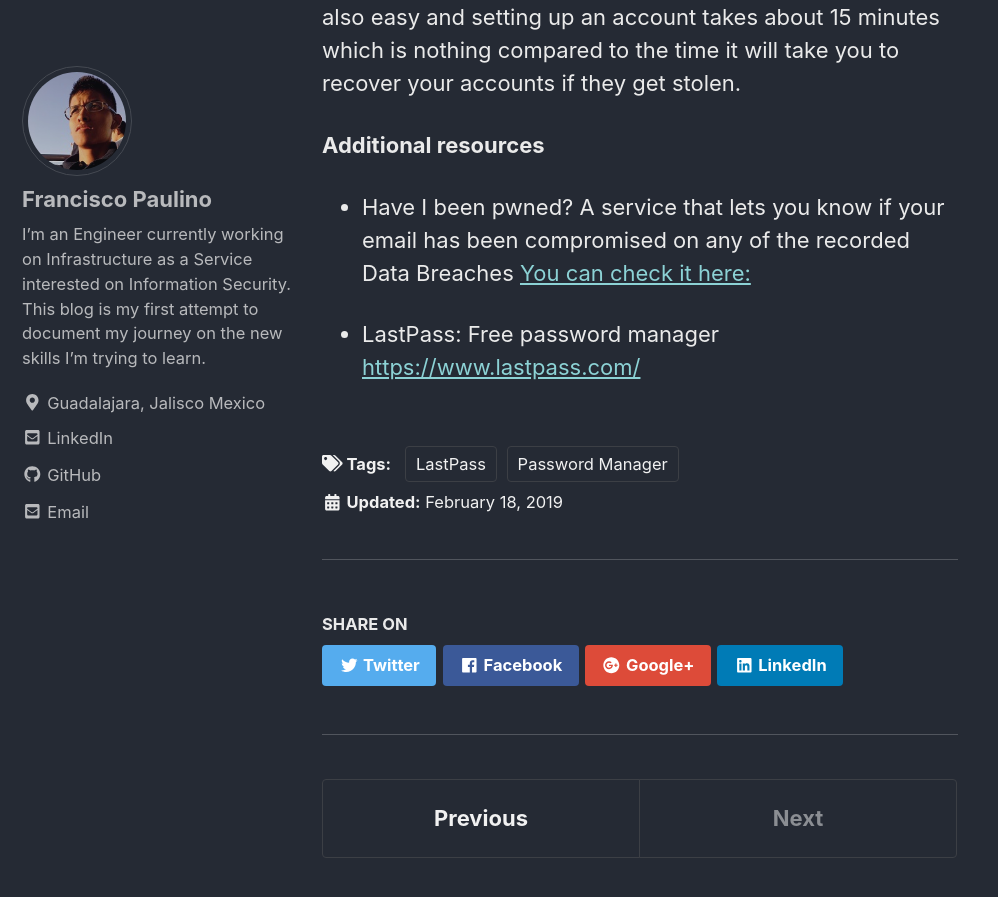
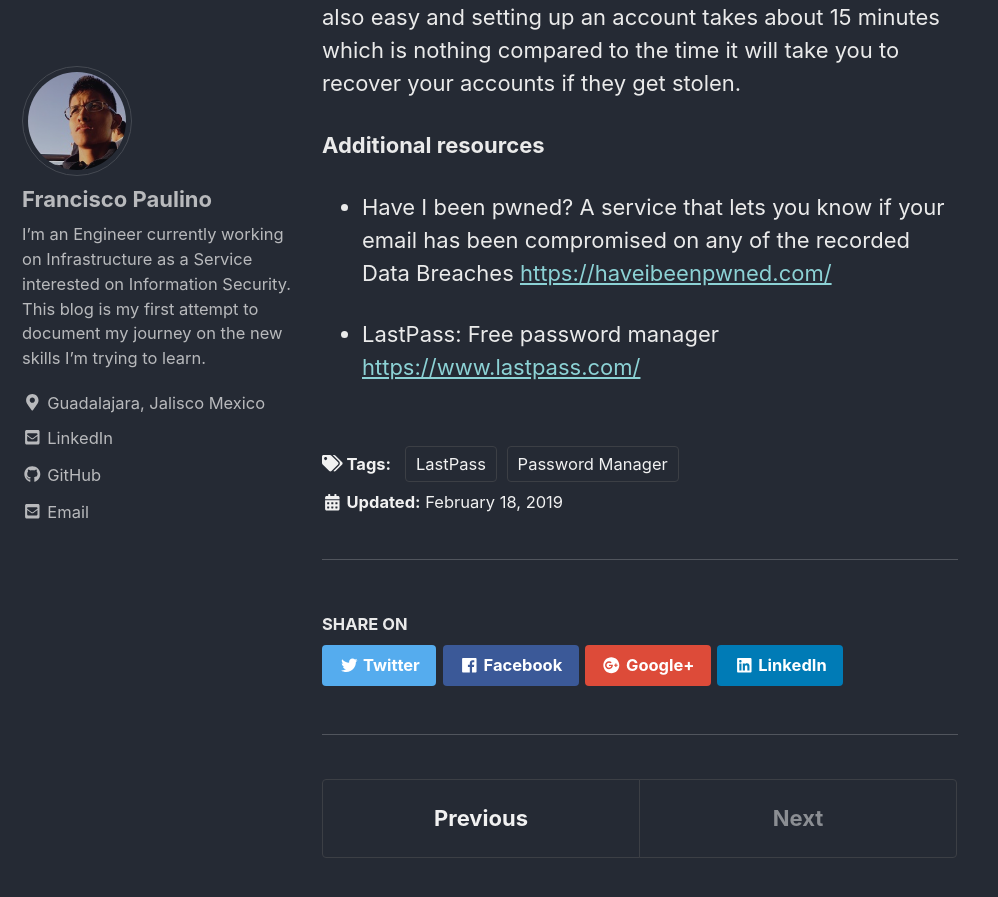
Before and after one commit to francisco-paulino/blog, a Jekyll site: the page built from _posts/2019-02-18-password-manager.md, in a window 1280 px wide and 900 px high, scrolled down 3521 px. Shown: the top 897 px of the window, without its empty margins (0-998 px from the left). Built offline with Jekyll 4.4.1, drawn with Linux system fonts in a browser that asks for light colours; cached includes are drawn as plain includes.

Commit message:
updated post

```diff
--- a/_posts/2019-02-18-password-manager.md
+++ b/_posts/2019-02-18-password-manager.md
@@ -45,7 +45,7 @@
 
 **Additional resources**
 - Have I been pwned? A service that lets you know if your email has been compromised on any of the recorded Data Breaches
-  [You can check it here:](https://haveibeenpwned.com/)
+  [https://haveibeenpwned.com/](https://haveibeenpwned.com/)
 
 - LastPass: Free password manager
   [https://www.lastpass.com/](https://www.lastpass.com/)
```
